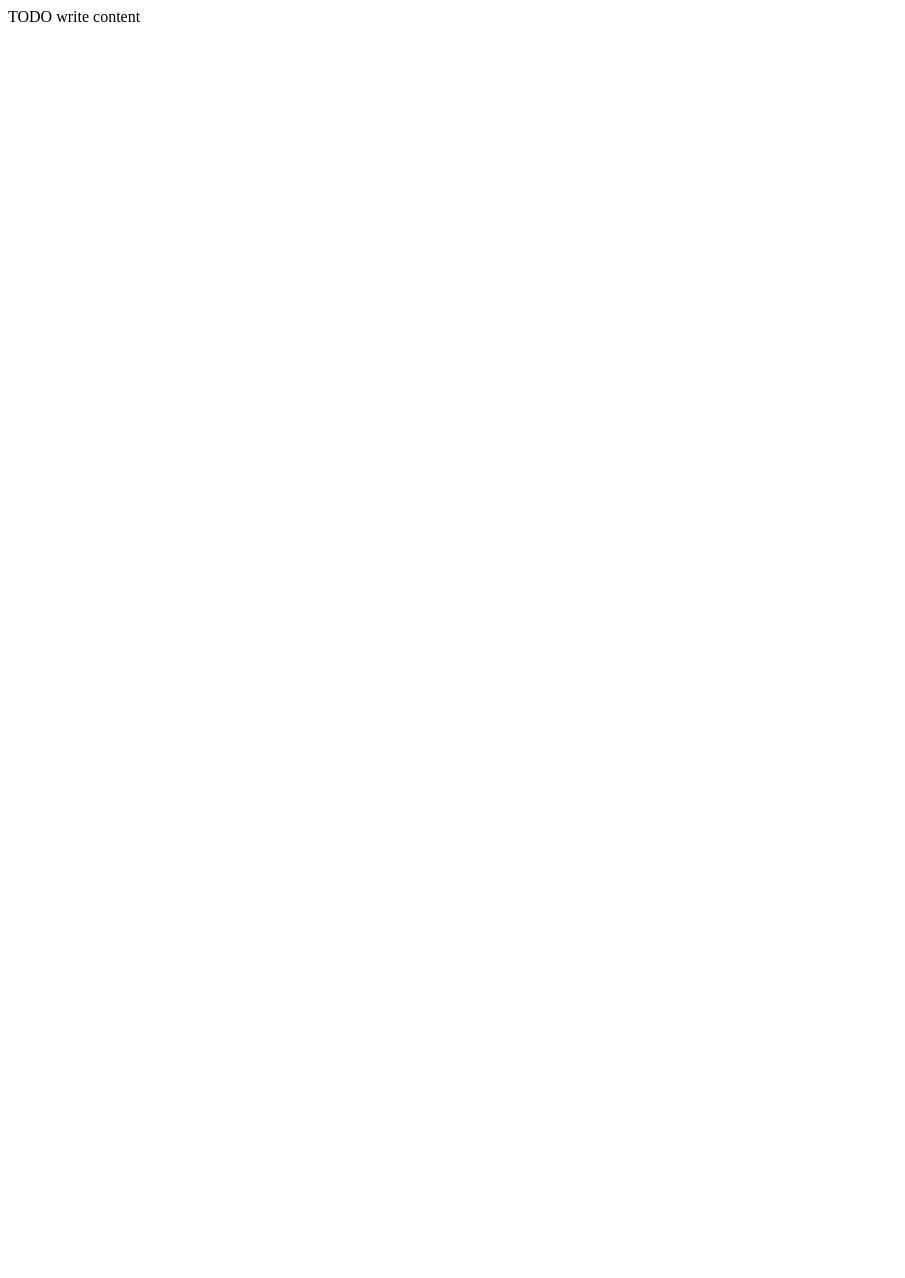
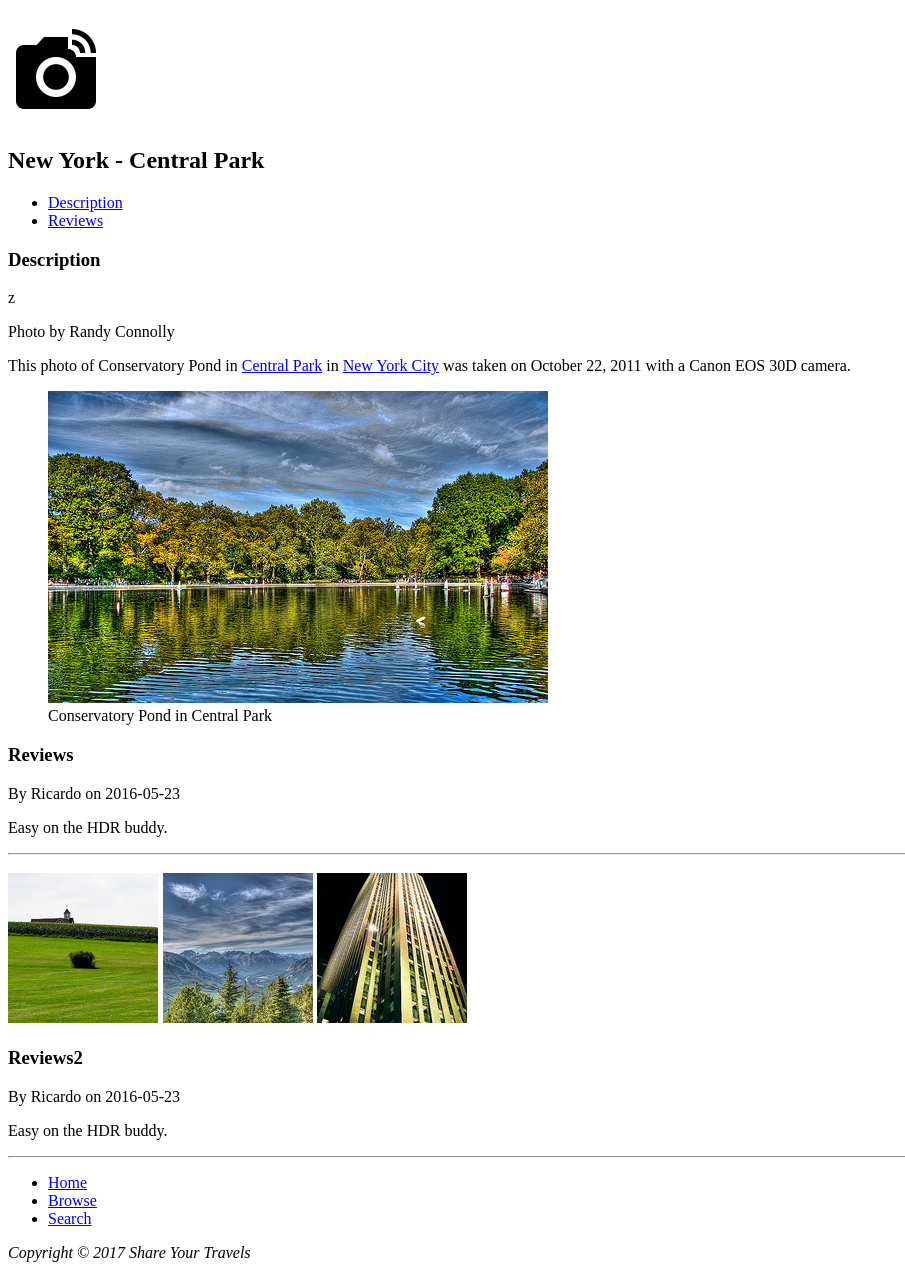
Before and after one commit to firatkarakuyuu/Introduction-to-HTML-01, a plain HTML site: page public_html/index.html in a window 1280 px wide. Shown: the whole page, without its empty margins (0-905 px from the left). Before the commit the page ends 800 px from the top, so only its background shows below. Drawn offline with Linux system fonts and the light colour scheme.

Commit message:
Initial Commit

```diff
--- a/public_html/index.html
+++ b/public_html/index.html
@@ -1,16 +1,69 @@
 <!DOCTYPE html>
-<!--
-To change this license header, choose License Headers in Project Properties.
-To change this template file, choose Tools | Templates
-and open the template in the editor.
--->
-<html>
-    <head>
-        <title>TODO supply a title</title>
-        <meta charset="UTF-8">
-        <meta name="viewport" content="width=device-width, initial-scale=1.0">
-    </head>
-    <body>
-        <div>TODO write content</div>
-    </body>
+<html lang="en">
+<head>
+   <meta charset="utf-8">
+   <title>Share Your Travels -- New York - Central Park</title>
+   </head>
+   <body>
+   <header>
+   <h1>
+   <a href="images/logo.png"><img src="images/logo.png" alt="Share Your Travels" title="Share Your Travels"/></a>
+   </h1>
+   <h2>New York - Central Park</h2>
+   <nav>
+   <ul>
+   <li>  <a href="#description">Description</a> </li>
+   <li> <a href="#reviews">Reviews</a>  </li>
+   </ul>
+   </nav>
+   </header>
+   <main>
+   <section>
+       <h3 id="description">Description</h3>z
+	   <p>Photo by Randy Connolly</p>
+	   <p>This photo of Conservatory Pond in
+	   <a href="http://www.centralpark.com/">Central Park</a> in
+	   <a href="newyork.html">New York City</a> was
+	   taken on October 22, 2011 with a Canon EOS 30D camera.
+	   </p>
+	    <figure>
+		<a href="images/large-central-park.jpg"><img src="images/central-park.jpg" alt="Central Park" title="Central Park"/></a>
+		<figcaption>Conservatory Pond in Central Park</figcaption>
+		</figure>
+    </section>
+    <section>
+	   <h3 id="reviews">Reviews</h3>
+	   <div>
+		  <p>By Ricardo on <time>2016-05-23</time></p>
+		  <p>Easy on the HDR buddy.</p>
+	   </div>
+	   <hr/>
+    </section>
+     <section>
+	 <h3>
+		 <a href="images/related-square1.jpg"><img alt="related-square1" src="images/related-square1.jpg"/></a>
+		 <a href="images/related-square2.jpg"><img alt="related-square2" src="images/related-square2.jpg"/></a>
+		 <a href="images/related-square3.jpg"><img alt="related-square3" src="images/related-square3.jpg"/></a>
+		 </h3>
+	</section>
+     <section>
+	   <h3 id="reviews2">Reviews2</h3>
+	   <div>
+	   <p>By Ricardo on <time>2016-05-23</time></p>
+	   <p>Easy on the HDR buddy.</p>
+	   </div>
+	   <hr/>
+     </section>
+    <nav>
+    <ul>
+	  <li>  <a href="#Home">Home</a> </li>
+	  <li> <a href="#Browse">Browse</a>  </li>
+	  <li> <a href="#Search">Search</a>  </li>
+    </ul>
+  </nav>
+</main>
+<footer>
+  <p><em>Copyright &copy; 2017 Share Your Travels</em></p>
+</footer>
+</body>
 </html>
```
